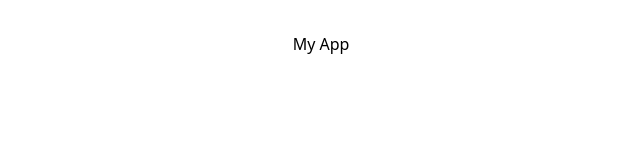
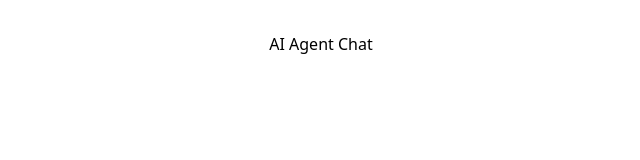
Before and after one commit to devherik/AI-Chatbot-Concept, a React (Vite) app: page / in a window 1280 px wide. Shown: the top 160 px of the page, without its empty margins (319-959 px from the left). Built offline with nearby package versions, Linux system fonts and the light colour scheme.

Commit message:
Implement AiAgentPage component and update App to render it

```diff
--- a/src/App.tsx
+++ b/src/App.tsx
@@ -1,13 +1,12 @@
 import './App.css'
+import AiAgentPage from './presentation/aiagent-chat/page'
 import AiAgentProvider from './providers/AiAgentProvider'
 
 function App() {
 
   return (
     <AiAgentProvider>
-      <div>
-        <h1>My App</h1>
-      </div>
+      <AiAgentPage />
     </AiAgentProvider>
   )
 }
--- a/src/presentation/aiagent-chat/page.tsx
+++ b/src/presentation/aiagent-chat/page.tsx
@@ -0,0 +1,7 @@
+export default function AiAgentPage() {
+  return (
+    <div>
+      <h1>AI Agent Chat</h1>
+    </div>
+  );
+}
```
